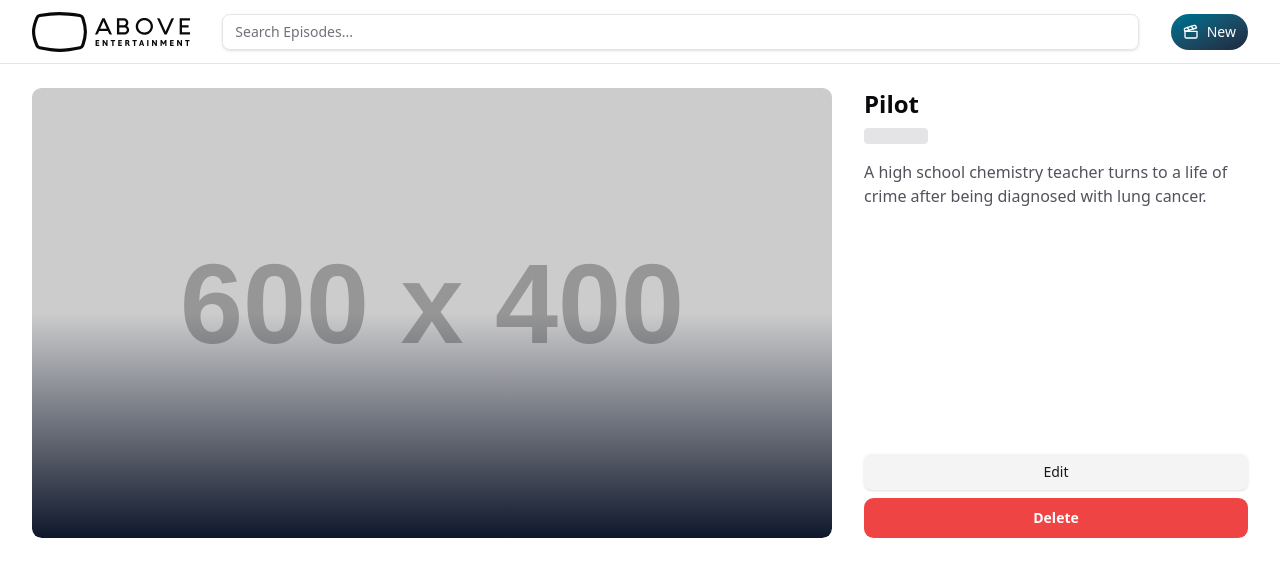
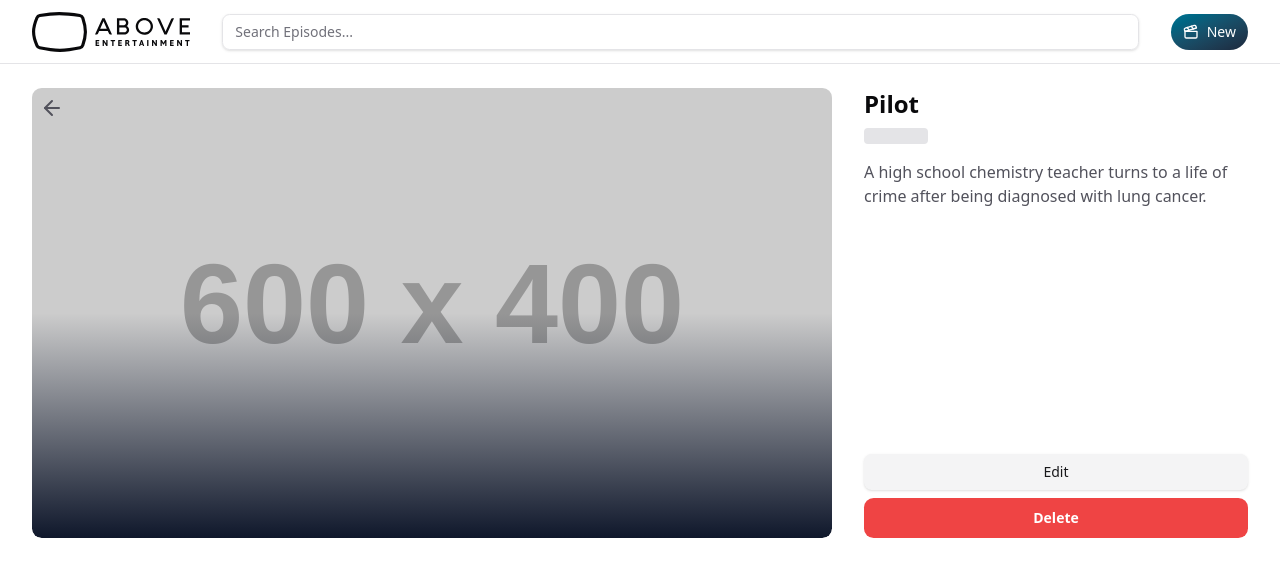
Before and after one commit to isaacviannadev/above-test, a React (Vite) app: page /details/1 in a window 1280 px wide. Shown: the top 588 px of the page. Built offline with nearby package versions, Linux system fonts and the light colour scheme.

Commit message:
feat: add back button on details

```diff
--- a/src/components/episode-details/index.tsx
+++ b/src/components/episode-details/index.tsx
@@ -1,4 +1,5 @@
 import { EPISODES_MOCK } from '@/utils/mocks/episodes';
+import { ArrowLeft } from 'lucide-react';
 import { NavLink } from 'react-router';
 import AlertDelete from '../alert-delete';
 import { Button } from '../ui/button';
@@ -11,10 +12,16 @@ const EpisodeDetails = ({ episodeId }: EpisodeDetailsProps) => {
   const episode = EPISODES_MOCK.find((episode) => episode.id === +episodeId);
 
   return (
-    <div className='group lg:gap-8 lg:grid lg:grid-cols-3'>
+    <div className='group relative lg:gap-8 lg:grid lg:grid-cols-3'>
+      <NavLink
+        to='/'
+        className='top-0 z-20 absolute bg-transparent hover:bg-white/70 hover:shadow-md p-2 rounded-full text-zinc-600 hover:text-sky-700'
+        aria-label='Back'
+      >
+        <ArrowLeft className='size-6 hover:scale-110' />
+      </NavLink>
       <div className='relative lg:col-span-2 mb-6 lg:mb-0 rounded-lg aspect-[3/4] sm:aspect-[4/3] lg:aspect-[16/9] overflow-hidden'>
         <div className='z-10 absolute inset-0 bg-gradient-to-b from-transparent via-transparent to-slate-900 rounded-lg' />
-
         <img
           src='https://placehold.co/600x400'
           alt={`Episode ${episode?.id}`}
```
